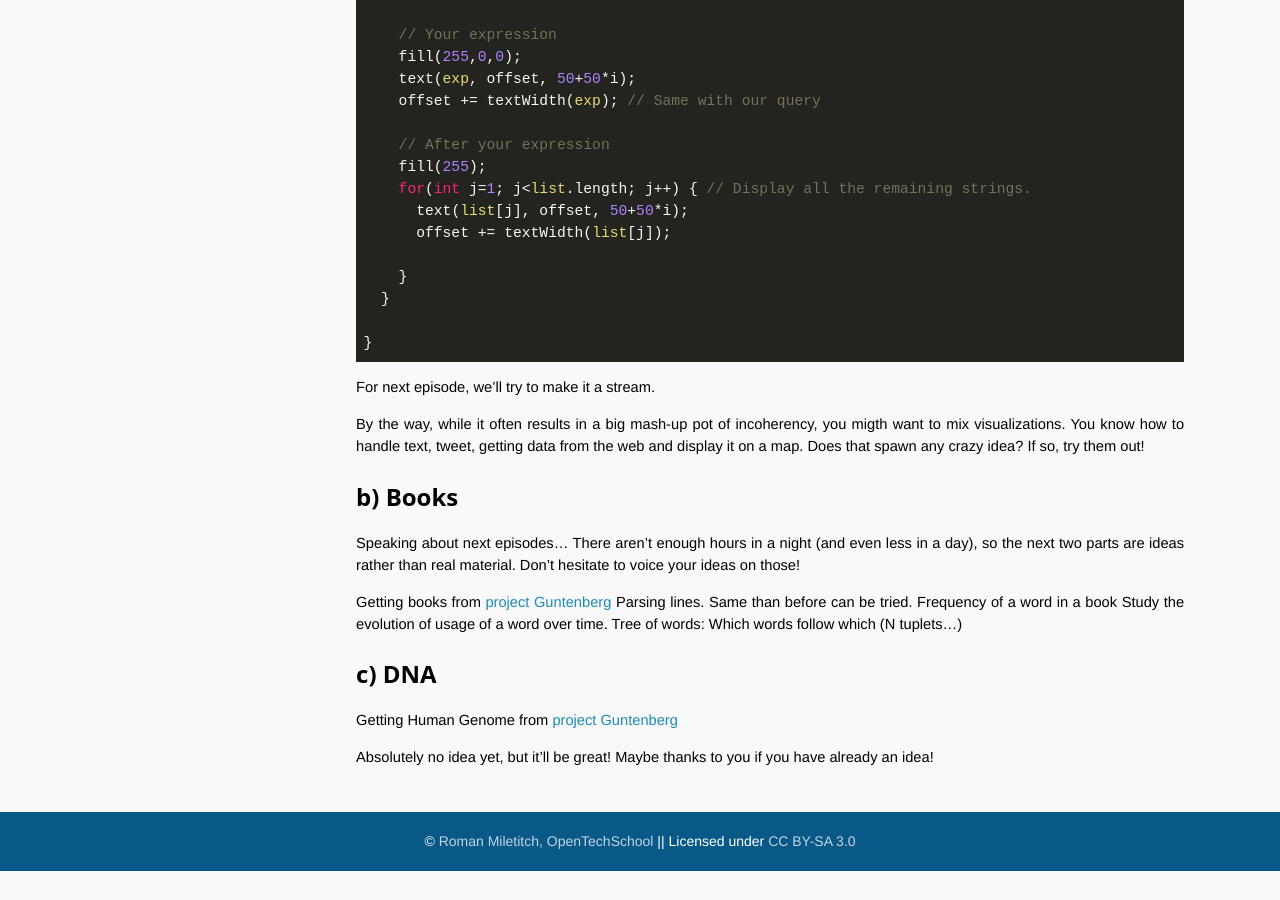
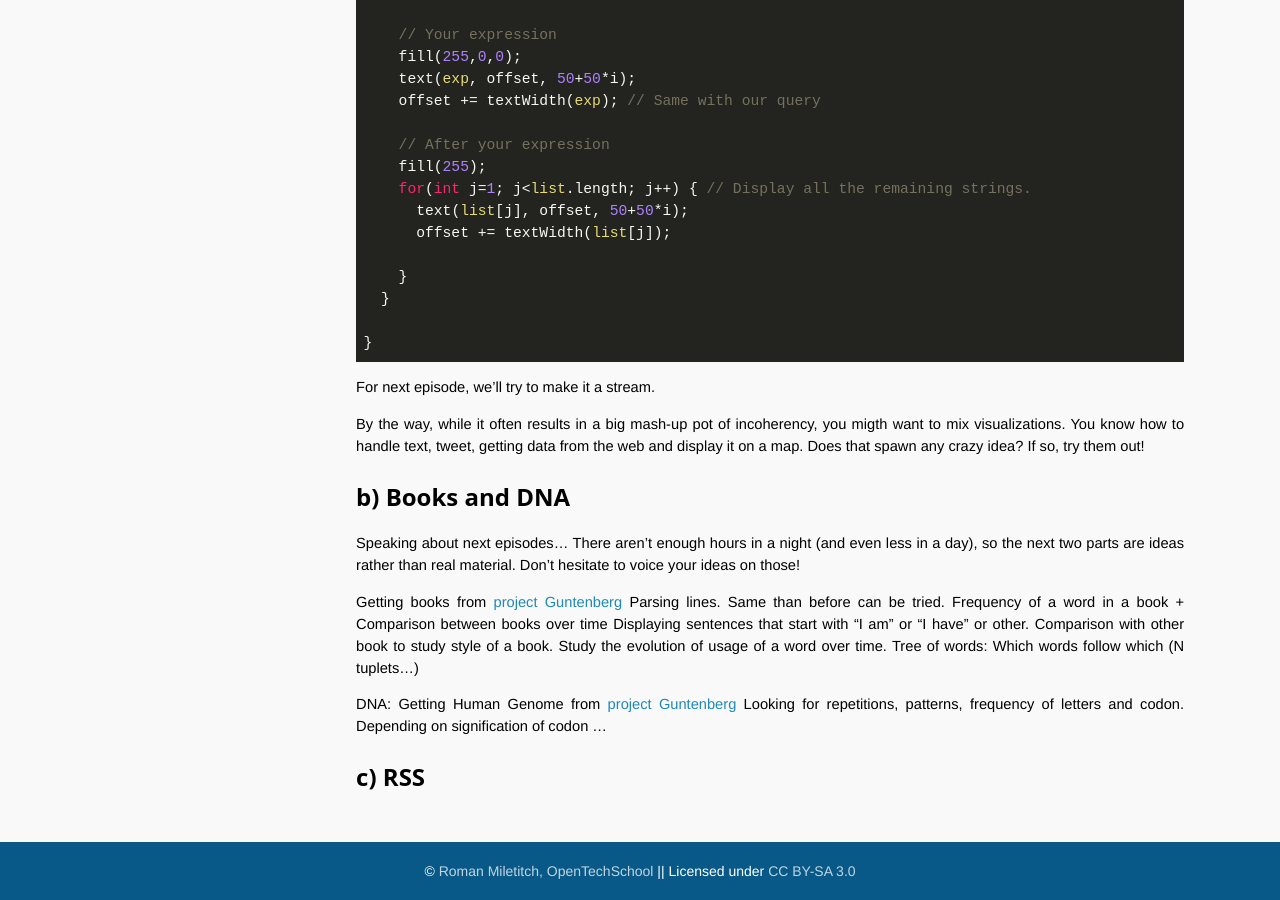
Before and after one commit to OpenTechSchool-Brussels/data-visualisation-with-processing, a Jekyll site: the page built from Text-books-and-streams.markdown, in a window 1280 px wide and 900 px high, scrolled down 5308 px. Built offline with Jekyll 4.4.1, drawn with Linux system fonts in a browser that asks for light colours; Markdown is read by kramdown in place of the engine named in the settings; before the commit the page ends 6179 px from its top, so only the background shows below that; some of the changed text lies outside the part shown.

Commit message:
Update Text-books-and-streams.markdown

```diff
--- a/Text-books-and-streams.markdown
+++ b/Text-books-and-streams.markdown
@@ -13,7 +13,7 @@ We have in mind to let you play with three kind of text: twitter streams, books
 
 Ah, easy pea, we already use a library! But this time ... it's not a Processing library. Oh my god! But then how can they communicate? Alien translator? Telepathy? Almost. While Processing is a language on its own, it's actually a over-set of another well known programming language: Java. Whatever you might know or will learn in Java,  you can reuse in Processing. This is doubly interesting: first, you have all the power of Java at your hands, all its structure, functions...; second, you can reuse any Java library, like the one we'll be using to feed on Twitter. Download it [here](http://twitter4j.org/archive/twitter4j-4.0.2.zip). In the *lib* folder, you will found the *twitter4j-core-4.0.2.jar* file. Extract it in safe place and then drag and drop the extracted file on your opened processing sketch. You should see at the bottom "one file added to the sketch".
 
-Now, library is installed. Unfortunately, to be able to use it Twitter requests you to have some identification. For that, you need to register a twitter account. Then visit https://app.twitter.com/ and login. Click on *Create an app*, fill out the form (you can put random info) and agree to the developer terms. You should arrive at a page with among others the *Consumer key* and the *Consumer secret*. Click on *Generate my access Token* and you should get the two last info we need: the *Access Token* and the *Access Token Secret*. Good, now before reading those tweets, let's learn how they are stored in the library.
+Now, library is installed. Unfortunately, to be able to use it Twitter requests you to have some identification. For that, you need to register a twitter account. Then visit https://apps.twitter.com/ and login. Click on *Create an app*, fill out the form (you can put random info) and agree to the developer terms. You should arrive at a page with among others the *Consumer key* and the *Consumer secret*. Click on *Generate my access Token* and you should get the two last info we need: the *Access Token* and the *Access Token Secret*. Good, now before reading those tweets, let's learn how they are stored in the library.
 
 ##b) A new data structure
 While arrays are pretty nice, their size is hard defined at first, and can't change. It's both sad and not so much practical. Instead here we'll use an *ArrayList* which is working pretty much the same, but better. While we'll have to handle it, our future usage will be pretty simple, but let's first see a bit how it works.
@@ -227,17 +227,19 @@ For next episode, we'll try to make it a stream.
 
 By the way, while it often results in a big mash-up pot of incoherency, you migth want to mix visualizations. You know how to handle text, tweet, getting data from the web and display it on a map. Does that spawn any crazy idea? If so, try them out!
 
-## b) Books
+## b) Books and DNA
+
 Speaking about next episodes... There aren't enough hours in a night (and even less in a day), so the next two parts are ideas rather than real material. Don't hesitate to voice your ideas on those!
 
 Getting books from [project Guntenberg](http://www.gutenberg.org/)
 Parsing lines.
 Same than before can be tried.
-Frequency of a word in a book
+Frequency of a word in a book + Comparison between books over time
+Displaying sentences that start with "I am" or "I have" or other. Comparison with other book to study style of a book.
 Study the evolution of usage of a word over time.
 Tree of words: Which words follow which (N tuplets...)
 
-## c) DNA
-Getting Human Genome from [project Guntenberg](http://www.gutenberg.org/ebooks/author/856)
+DNA: Getting Human Genome from [project Guntenberg](http://www.gutenberg.org/ebooks/author/856)
+Looking for repetitions, patterns, frequency of letters and codon. Depending on signification of codon ...
 
-Absolutely no idea yet, but it'll be great! Maybe thanks to you if you have already an idea!
+## c) RSS
```
